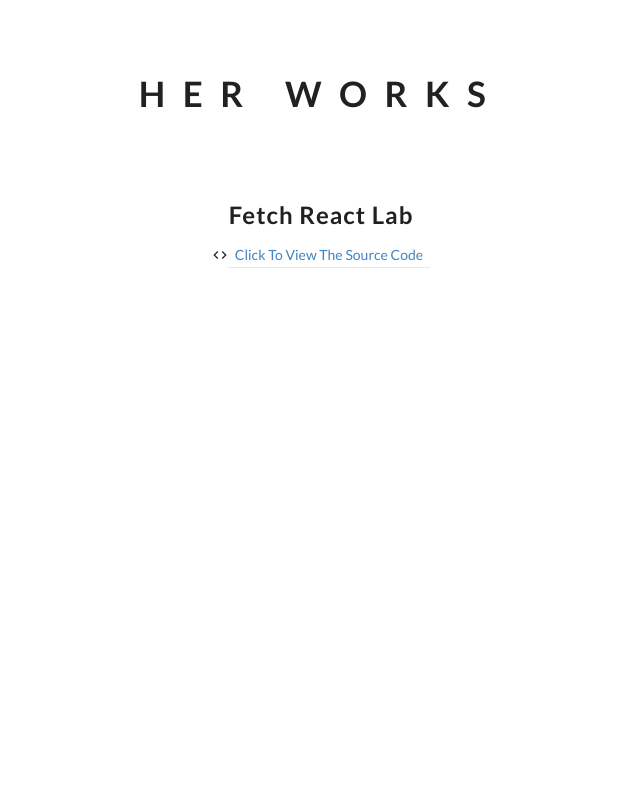
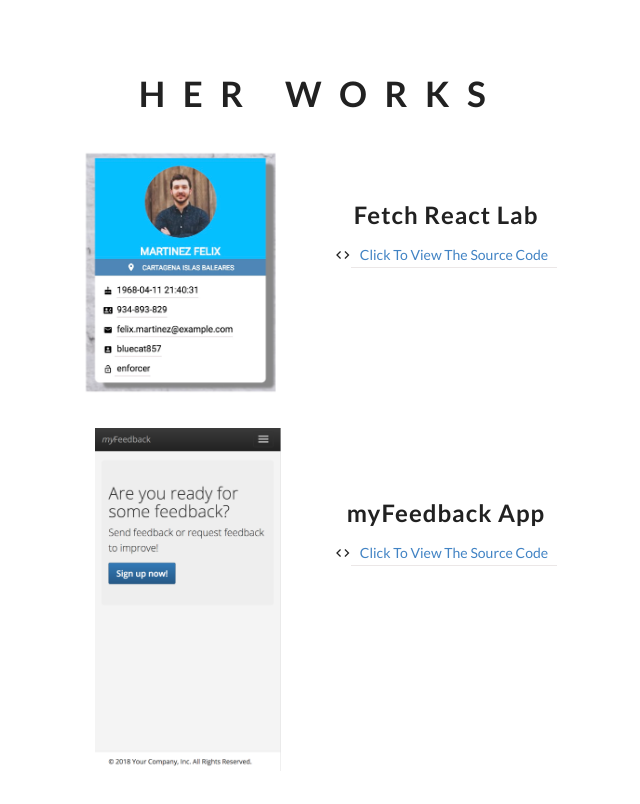
Before and after one commit to KennisYaps/project-TGWC, a React (Create React App) app: page / in a window 1280 px wide. Shown: the part 2140-2944 px from the top of the page, without its empty margins (319-959 px from the left). Before the commit the page ends 2575 px from the top, so only its background shows below. Built offline with nearby package versions, Linux system fonts and the light colour scheme; no server answers.

Commit message:
added another project

```diff
--- a/src/components/HerWorks/HerWorks.js
+++ b/src/components/HerWorks/HerWorks.js
@@ -1,11 +1,11 @@
 import React from "react";
 import "../../index.css";
-import './HerWorks.css';
+import "./HerWorks.css";
 const HerWorks = () => (
   <div id="HerWorks">
     <h1>HER WORKS</h1>
-    <div id="Fetch-React-Lab-container">
-      <p className="Work-Image" />
+    <div className="Project-container">
+      <p className="Work-Image-Fetch-React-Lab" />
       <div className="Work-Description">
         <h2 className="Work-Title">Fetch React Lab</h2>
         <p className="Work-Link">
@@ -19,6 +19,22 @@ const HerWorks = () => (
         </p>
       </div>
     </div>
+    <div className="Project-container">
+      <p className="Work-Image-myFeedback" />
+      <div className="Work-Description">
+        <h2 className="Work-Title">myFeedback App</h2>
+        <p className="Work-Link">
+          <i className="material-icons">code</i>
+          <a
+            className="anchor-text"
+            href="http://my-feedback-team-b-staging.herokuapp.com/
+            "
+          >
+            Click To View The Source Code
+          </a>
+        </p>
+      </div>
+    </div>
   </div>
 );
 
```
Also changed, not shown: src/components/HerWorks/WorksImage/myFeedback.jpg (added).
